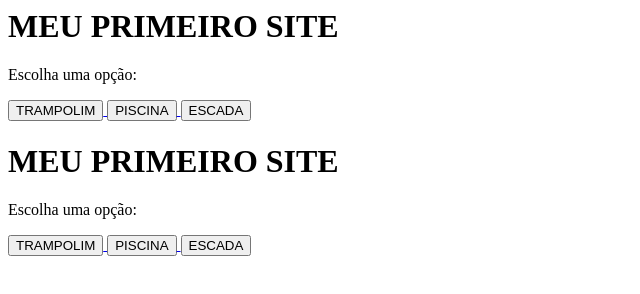
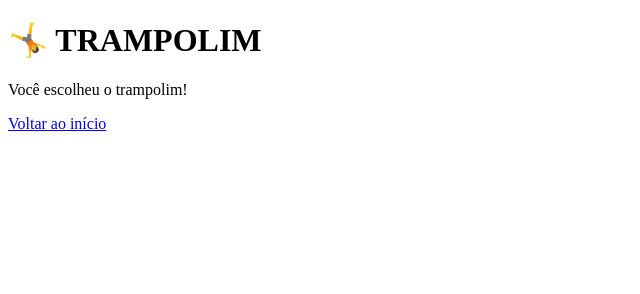
Before and after one commit to lucas9628290-svg/lucas-gabriel-laurindo-escolate, a plain HTML site: page index.html in a window 1280 px wide. Shown: the whole page, without its empty margins (0-640 px from the left). Drawn offline with Linux system fonts and the light colour scheme.

Commit message:
Revise index.html for trampolim page layout

```diff
--- a/index.html
+++ b/index.html
@@ -1,42 +1,17 @@
+
+<!DOCTYPE html>
+<html>
+<head>
+    <meta charset="UTF-8">
+    <title>Trampolim</title>
 </head>
 <body>
 
-    <h1>MEU PRIMEIRO SITE</h1>
+    <h1>🤸 TRAMPOLIM</h1>
 
-    <p>Escolha uma opção:</p>
+    <p>Você escolheu o trampolim!</p>
 
-    <a href="trampolim.html">
-        <button>TRAMPOLIM</button>
-    </a>
-
-    <a href="piscina.html">
-        <button>PISCINA</button>
-    </a>
-
-    <a href="escada.html">
-        <button>ESCADA</button>
-    </a>
-
-</body>
-</head>
-<body>
-
-    <h1>MEU PRIMEIRO SITE</h1>
-
-    <p>Escolha uma opção:</p>
-
-    <a href="trampolim.html">
-        <button>TRAMPOLIM</button>
-    </a>
-
-    <a href="piscina.html">
-        <button>PISCINA</button>
-    </a>
-
-    <a href="escada.html">
-        <button>ESCADA</button>
-    </a>
+    <a href="index.html">Voltar ao início</a>
 
 </body>
 </html>
-</html>
```
